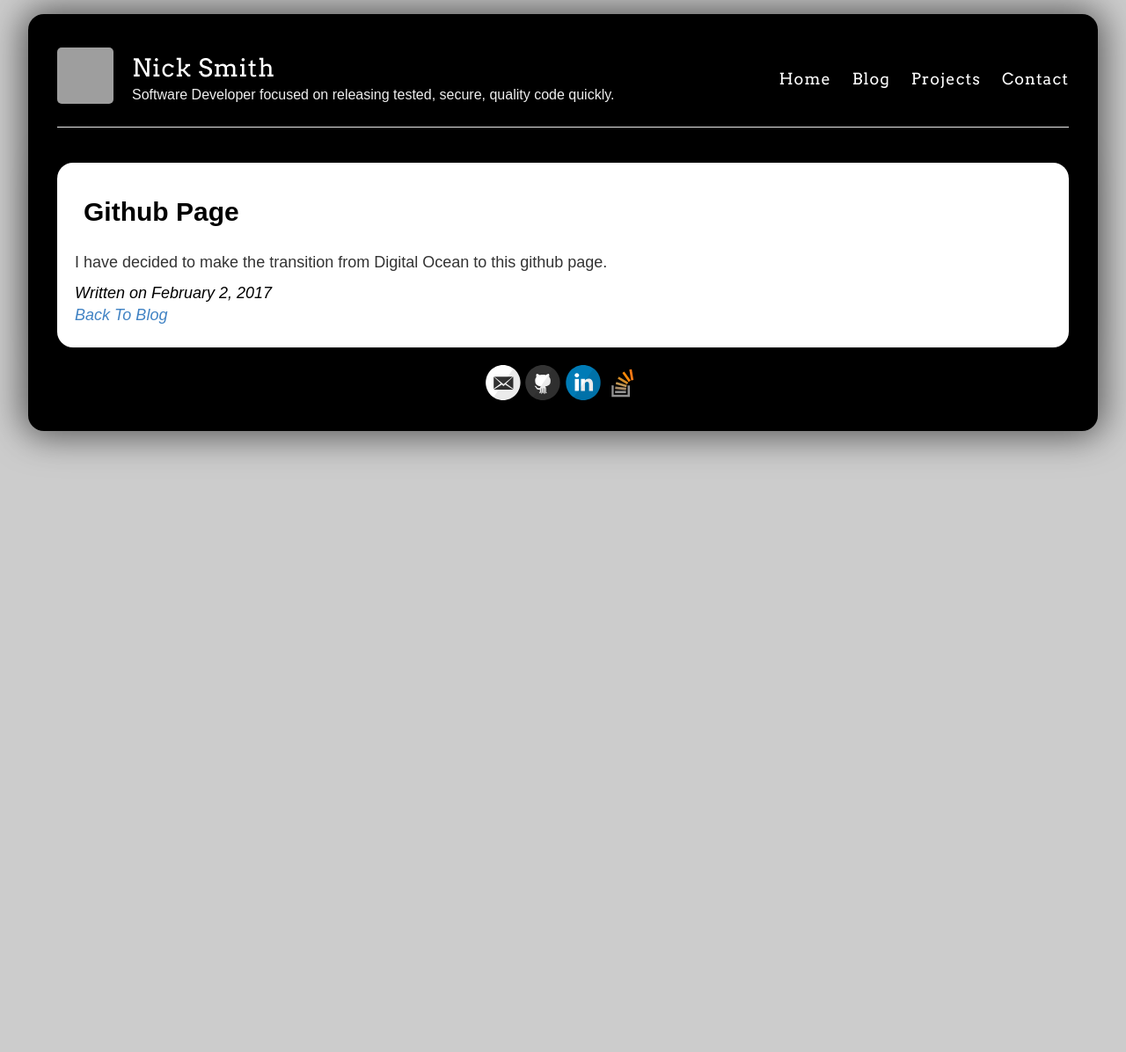
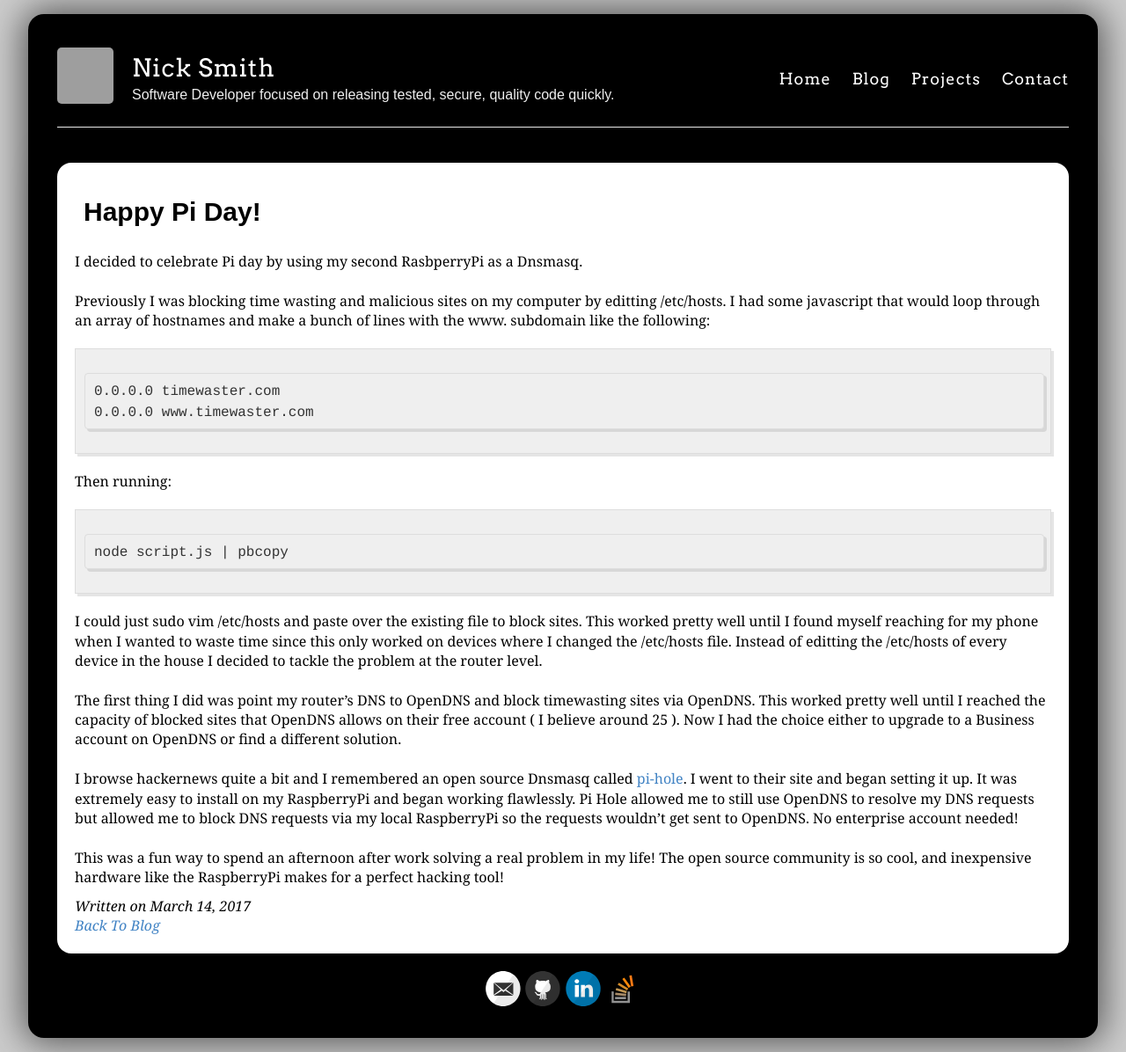
Before and after one commit to clickthisnick/clickthisnick.github.io, a Jekyll site: the page built from _posts/2017-3-14-Awesome-Code.md, in a window 1280 px wide. Shown: the whole page at 88% size. Built offline with Jekyll 4.4.1, drawn with Linux system fonts in a browser that asks for light colours; some web fonts are replaced; before the commit the page ends 900 px from its top, so only the background shows below that; grey boxes are pictures that could not be loaded.

Commit message:
Add blog post

````diff
--- a/_layouts/page.html
+++ b/_layouts/page.html
@@ -2,7 +2,7 @@
 layout: default
 ---
 
-<article class="page">
+<article class="page blog-text">
   <h1>{{ page.title }}</h1>
 
   <div class="entry white-row">
--- a/_layouts/post.html
+++ b/_layouts/post.html
@@ -3,7 +3,7 @@ layout: default
 ---
 
 
-<article class="white-row  date-padding">
+<article class="white-row  date-padding blog-text">
   <h1 class="black-title post-title">{{ page.title }}</h1>
 
   <div class="entry">
--- a/_posts/2017-2-2-Awesome-Code.md
+++ /dev/null
@@ -1,6 +0,0 @@
----
-layout: post
-title: Github Page
----
-
-I have decided to make the transition from Digital Ocean to this github page.
--- /dev/null
+++ b/_posts/2017-3-14-Awesome-Code.md
@@ -0,0 +1,30 @@
+---
+layout: post
+title: Happy Pi Day!
+---
+
+I decided to celebrate Pi day by using my second RasbperryPi as a Dnsmasq.
+
+<br>
+Previously I was blocking time wasting and malicious sites on my computer by editting /etc/hosts. I had some javascript that would loop through an array of hostnames and make a bunch of lines with the www. subdomain like the following:
+
+```
+0.0.0.0 timewaster.com
+0.0.0.0 www.timewaster.com
+```
+
+Then running:
+```
+node script.js | pbcopy
+```
+
+I could just sudo vim /etc/hosts and paste over the existing file to block sites. This worked pretty well until I found myself reaching for my phone when I wanted to waste time since this only worked on devices where I changed the /etc/hosts file. Instead of editting the /etc/hosts of every device in the house I decided to tackle the problem at the router level.
+
+<br>
+The first thing I did was point my router's DNS to OpenDNS and block timewasting sites via OpenDNS. This worked pretty well until I reached the capacity of blocked sites that OpenDNS allows on their free account ( I believe around 25 ). Now I had the choice either to upgrade to a Business account on OpenDNS or find a different solution.
+
+<br>
+I browse hackernews quite a bit and I remembered an open source Dnsmasq called [pi-hole](https://pi-hole.net/). I went to their site and began setting it up. It was extremely easy to install on my RaspberryPi and began working flawlessly. Pi Hole allowed me to still use OpenDNS to resolve my DNS requests but allowed me to block DNS requests via my local RaspberryPi so the requests wouldn't get sent to OpenDNS. No enterprise account needed!
+
+<br>
+This was a fun way to spend an afternoon after work solving a real problem in my life! The open source community is so cool, and inexpensive hardware like the RaspberryPi makes for a perfect hacking tool!
--- a/style.css
+++ b/style.css
@@ -163,6 +163,11 @@ h4 {
   font-family: Georgia, "Times New Roman", Times, serif;
   font-size: 15px;
   color: #666; }
+
+.blog-text {
+  font-family: Georgia, "Times New Roman", Times, serif;
+  font-size: 16px;
+  color: #000; }
 
 a {
   color: #4183C4;
--- a/style.scss
+++ b/style.scss
@@ -151,6 +151,12 @@ h4 {
   font-family: Georgia, "Times New Roman", Times, serif;
   font-size: 15px;
   color: $gray;
+}
+
+.blog-text {
+  font-family: Georgia, "Times New Roman", Times, serif;
+  font-size: 16px;
+  color: $black;
 }
 
 a {
````
Also changed, not shown: _notCompletedPosts/2017-2-1-Github-Page.md (added, +6 -0 lines), _posts/2017-2-1-Github-Page.md (deleted, +0 -6 lines), 1 other file.
